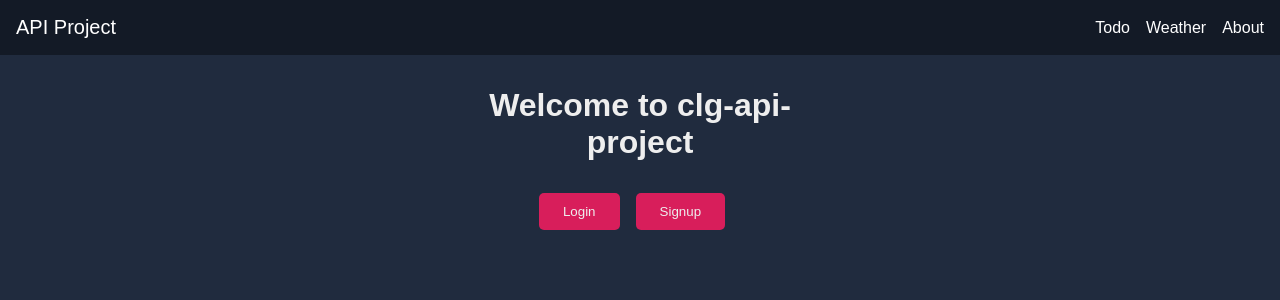
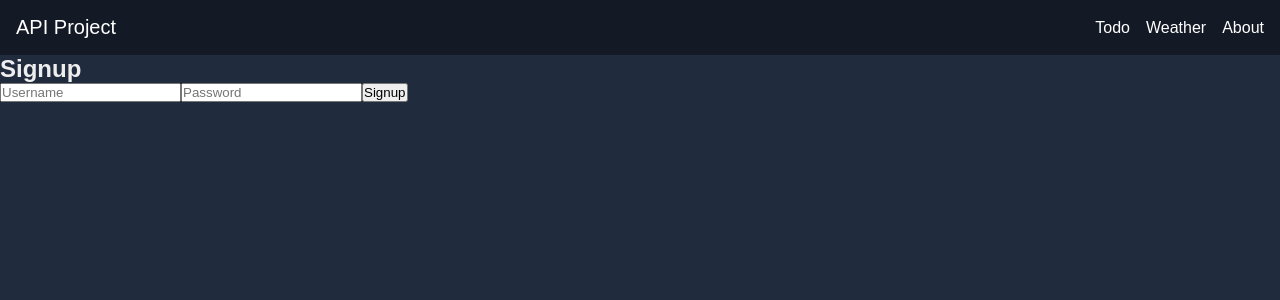
Before and after one commit to mjshubham21/clg-api-project, a React (Vite) app in the folder client/: page /signup in a window 1280 px wide. Shown: the top 300 px of the page. Built offline with nearby package versions, Linux system fonts and the light colour scheme.

Commit message:
Trying to fix Login and Signup problems.

```diff
--- a/client/src/components/App.jsx
+++ b/client/src/components/App.jsx
@@ -1,4 +1,41 @@
-import React, { useEffect } from "react";
+// import React, { useEffect } from "react";
+// import ToDo from "./ToDo";
+// import Weather from "./Weather";
+// import AOS from "aos";
+// import "aos/dist/aos.css";
+// import About from "./About";
+// import Navbar from "./Navbar";
+// import Welcome from "./Welcome";
+// import { BrowserRouter as Router, Routes, Route } from "react-router-dom";
+
+// function App() {
+//   useEffect(() => {
+//     AOS.init({
+//       duration: 2000,
+//     });
+//   }, []);
+//   return (
+//     <Router>
+//       <Navbar />
+//       <Welcome />
+//       <Routes>
+//         <Route path="/" element={<ToDo />} />
+//         <Route path="/weather" element={<Weather />} />
+//         <Route path="/about" element={<About />} />
+//       </Routes>
+//     </Router>
+//   );
+// }
+
+// export default App;
+//  chatgpt code:
+import React, { useState, useEffect } from "react";
+import {
+  BrowserRouter as Router,
+  Routes,
+  Route,
+  Navigate,
+} from "react-router-dom";
 import ToDo from "./ToDo";
 import Weather from "./Weather";
 import AOS from "aos";
@@ -6,22 +43,34 @@ import "aos/dist/aos.css";
 import About from "./About";
 import Navbar from "./Navbar";
 import Welcome from "./Welcome";
-import { BrowserRouter as Router, Routes, Route } from "react-router-dom";
+import Login from "./Login";
+import Signup from "./Signup";
 
 function App() {
+  const [loggedIn, setLoggedIn] = useState(false);
+
   useEffect(() => {
     AOS.init({
       duration: 2000,
     });
   }, []);
+
   return (
     <Router>
       <Navbar />
-      <Welcome />
       <Routes>
-        <Route path="/" element={<ToDo />} />
-        <Route path="/weather" element={<Weather />} />
+        <Route path="/" element={<Welcome setLoggedIn={setLoggedIn} />} />
+        <Route
+          path="/todos"
+          element={loggedIn ? <ToDo /> : <Navigate to="/" />}
+        />
+        <Route
+          path="/weather"
+          element={loggedIn ? <Weather /> : <Navigate to="/" />}
+        />
         <Route path="/about" element={<About />} />
+        <Route path="/login" element={<Login setLoggedIn={setLoggedIn} />} />
+        <Route path="/signup" element={<Signup setLoggedIn={setLoggedIn} />} />
       </Routes>
     </Router>
   );
--- /dev/null
+++ b/client/src/components/Login.jsx
@@ -0,0 +1,37 @@
+import React, { useState } from "react";
+
+const Login = ({ setLoggedIn }) => {
+  const [username, setUsername] = useState("");
+  const [password, setPassword] = useState("");
+
+  const handleLogin = () => {
+    // Perform login logic here
+    // Assuming a successful login for demonstration purposes
+    setLoggedIn(true);
+  };
+
+  return (
+    <div>
+      <h2>Login</h2>
+      <form>
+        <input
+          type="text"
+          placeholder="Username"
+          value={username}
+          onChange={(e) => setUsername(e.target.value)}
+        />
+        <input
+          type="password"
+          placeholder="Password"
+          value={password}
+          onChange={(e) => setPassword(e.target.value)}
+        />
+        <button type="button" onClick={handleLogin}>
+          Login
+        </button>
+      </form>
+    </div>
+  );
+};
+
+export default Login;
--- /dev/null
+++ b/client/src/components/Signup.jsx
@@ -0,0 +1,37 @@
+import React, { useState } from "react";
+
+const Signup = () => {
+  const [username, setUsername] = useState("");
+  const [password, setPassword] = useState("");
+
+  const handleSignup = () => {
+    // Perform signup logic here
+    // Assuming a successful signup for demonstration purposes
+    alert("User registered successfully!");
+  };
+
+  return (
+    <div>
+      <h2>Signup</h2>
+      <form>
+        <input
+          type="text"
+          placeholder="Username"
+          value={username}
+          onChange={(e) => setUsername(e.target.value)}
+        />
+        <input
+          type="password"
+          placeholder="Password"
+          value={password}
+          onChange={(e) => setPassword(e.target.value)}
+        />
+        <button type="button" onClick={handleSignup}>
+          Signup
+        </button>
+      </form>
+    </div>
+  );
+};
+
+export default Signup;
--- a/client/src/components/Welcome.jsx
+++ b/client/src/components/Welcome.jsx
@@ -1,13 +1,21 @@
 import React from "react";
+import { Link, Routes, Route } from "react-router-dom";
+import Login from "./Login";
+import Signup from "./Signup";
 
-const Welcome = () => {
+const Welcome = ({ setLoggedIn }) => {
   return (
-    <div className="welcome">
-      <h1 className="welcome__heading">Welcome to clg-api-project</h1>
-      <div className="welcome__buttons">
-        <button className="welcome__button">Login</button>
-        <button className="welcome__button">Signup</button>
+    <div>
+      <h1>Welcome to clg-api-project</h1>
+      <div>
+        <Link to="/login">Login</Link>
+        <Link to="/signup">Signup</Link>
       </div>
+      {/* Render the Login and Signup components based on the route */}
+      <Routes>
+        <Route path="/login" element={<Login setLoggedIn={setLoggedIn} />} />
+        <Route path="/signup" element={<Signup />} />
+      </Routes>
     </div>
   );
 };
```
Also changed, not shown: 1 other file (tests, documents, lock files or other folders).
